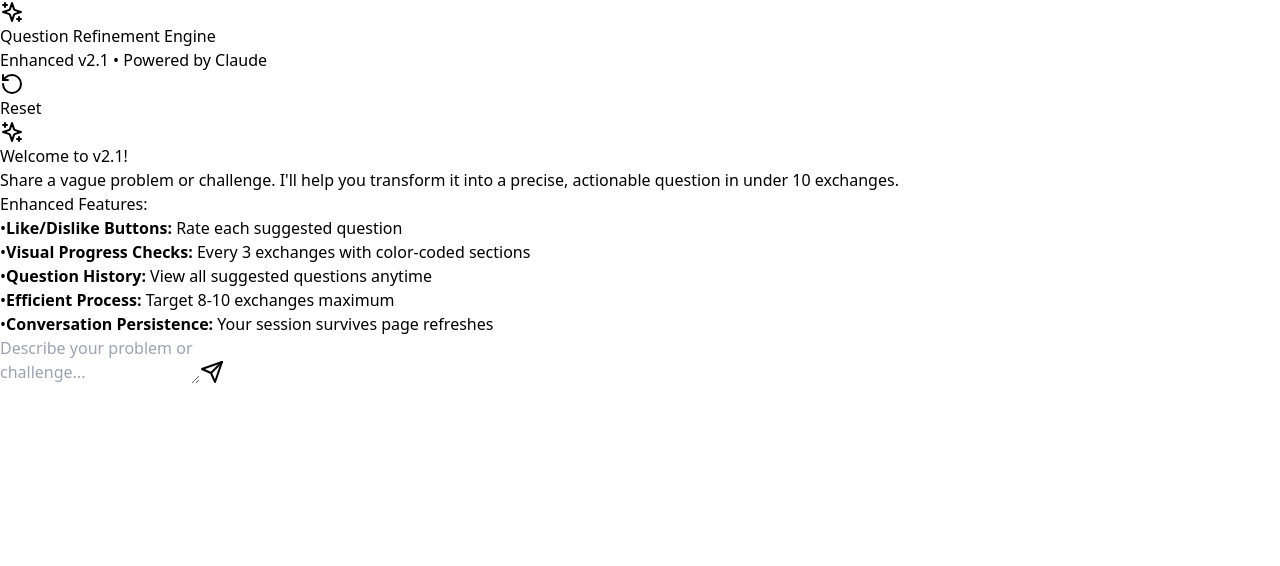
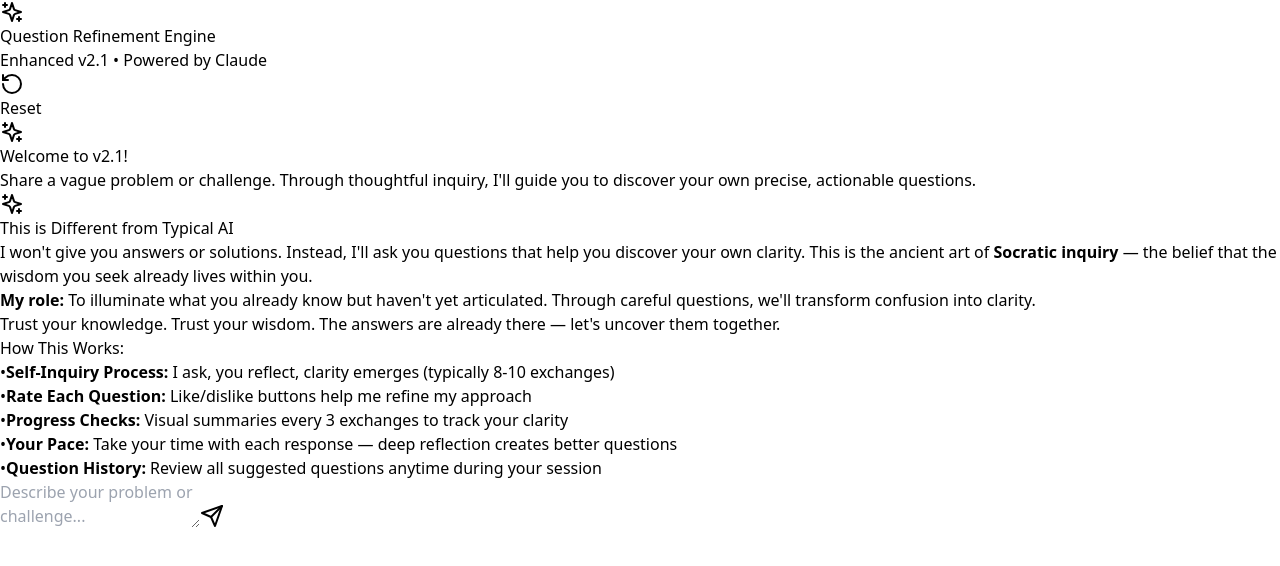
Before and after one commit to smily22/question-refinement-engine, a React (Vite) app: page / in a window 1280 px wide. Shown: the top 566 px of the page. Built offline with nearby package versions, Linux system fonts and the light colour scheme; the HTML template or start-up script is replaced by a standard one.

Commit message:
Update App.jsx
Updated welcome message with instructions

```diff
--- a/src/App.jsx
+++ b/src/App.jsx
@@ -237,7 +237,6 @@ Would you like to refine any of these further, or are you ready to work with the
 Begin applying this enhanced methodology to all problem statements you receive.`;
 
 export default function QuestionRefinementEngine() {
-  // REMOVED: apiKey and isApiKeySet state - no longer needed
   const [messages, setMessages] = useState(() => {
     const saved = sessionStorage.getItem('qre_messages');
     return saved ? JSON.parse(saved) : [];
@@ -259,25 +258,30 @@ export default function QuestionRefinementEngine() {
     }
   }, [messages]);
 
-  // REMOVED: useEffect for saving apiKey - no longer needed
-
-  // REMOVED: handleSetApiKey function - no longer needed
-
   const sendToGoogleSheets = async (data) => {
   const GOOGLE_SCRIPT_URL = 'https://script.google.com/macros/s/AKfycbxu5Htm334sLDSHbT-O0zCybIc1t0gckoobJ_0QL37S9Dd8EGZXVJNxwWPBRx3PF-4J/exec';
 
+  console.log('📤 Sending to Google Sheets:', data);
+
   try {
-    await fetch(GOOGLE_SCRIPT_URL, {
+    const response = await fetch(GOOGLE_SCRIPT_URL, {
       method: 'POST',
-      mode: 'no-cors',
       headers: {
         'Content-Type': 'application/json',
       },
-      body: JSON.stringify(data)
+      body: JSON.stringify(data),
+      redirect: 'follow'
     });
-    console.log('Feedback sent to Google Sheets');
+
+    if (!response.ok) {
+      console.error('❌ Google Sheets error:', response.status, response.statusText);
+      return;
+    }
+
+    const result = await response.text();
+    console.log('✅ Feedback sent to Google Sheets:', result);
   } catch (error) {
-    console.error('Error sending to Google Sheets:', error);
+    console.error('❌ Error sending to Google Sheets:', error.message);
   }
 };
 
@@ -352,7 +356,6 @@ export default function QuestionRefinementEngine() {
     const timeoutId = setTimeout(() => controller.abort(), 60000);
 
     try {
-      // CHANGED: Removed apiKey from request body - backend will use environment variable
       const response = await fetch('/api/chat', {
         method: 'POST',
         headers: {
@@ -441,7 +444,7 @@ export default function QuestionRefinementEngine() {
   const handleKeyPress = (e) => {
     if (e.key === 'Enter' && !e.shiftKey) {
       e.preventDefault();
-      handleSendMessage(); // CHANGED: Always send message, no API key check needed
+      handleSendMessage();
     }
   };
 
@@ -697,8 +700,6 @@ if (hasProgressCheck) {
   );
 };
 
-  // REMOVED: API key entry screen - no longer needed, app starts directly
-
   if (showFeedback) {
     return (
       <div className="min-h-screen bg-gradient-to-br from-indigo-50 via-white to-purple-50 flex items-center justify-center p-4">
@@ -895,30 +896,52 @@ if (hasProgressCheck) {
                 <Sparkles className="w-8 h-8 text-indigo-600" />
               </div>
               <h2 className="text-2xl font-bold text-gray-800 mb-2">Welcome to v2.1!</h2>
-              <p className="text-gray-600 max-w-md mx-auto mb-6">Share a vague problem or challenge. I'll help you transform it into a precise, actionable question in under 10 exchanges.</p>
+              <p className="text-gray-600 max-w-lg mx-auto mb-4 text-base leading-relaxed">
+                Share a vague problem or challenge. Through thoughtful inquiry, I'll guide you to discover your own precise, actionable questions.
+              </p>
+
+              <div className="max-w-2xl mx-auto bg-amber-50 rounded-xl border-2 border-amber-200 p-6 mb-6 text-left">
+                <div className="flex items-start gap-3 mb-3">
+                  <div className="bg-amber-100 p-2 rounded-full flex-shrink-0">
+                    <Sparkles className="w-5 h-5 text-amber-600" />
+                  </div>
+                  <div>
+                    <h3 className="font-semibold text-gray-800 mb-2 text-lg">This is Different from Typical AI</h3>
+                    <p className="text-gray-700 text-sm leading-relaxed mb-3">
+                      I won't give you answers or solutions. Instead, I'll ask you questions that help you discover your own clarity. This is the ancient art of <strong>Socratic inquiry</strong> — the belief that the wisdom you seek already lives within you.
+                    </p>
+                    <p className="text-gray-700 text-sm leading-relaxed mb-3">
+                      <strong>My role:</strong> To illuminate what you already know but haven't yet articulated. Through careful questions, we'll transform confusion into clarity.
+                    </p>
+                    <p className="text-amber-800 text-sm italic font-medium">
+                      Trust your knowledge. Trust your wisdom. The answers are already there — let's uncover them together.
+                    </p>
+                  </div>
+                </div>
+              </div>
 
               <div className="max-w-2xl mx-auto bg-white rounded-xl border border-indigo-100 p-6 text-left">
-                <h3 className="font-semibold text-gray-800 mb-3">Enhanced Features:</h3>
+                <h3 className="font-semibold text-gray-800 mb-3">How This Works:</h3>
                 <div className="space-y-2 text-sm text-gray-700">
                   <div className="flex items-start gap-2">
                     <span className="text-indigo-600 font-bold">•</span>
-                    <span><strong>Like/Dislike Buttons:</strong> Rate each suggested question</span>
+                    <span><strong>Self-Inquiry Process:</strong> I ask, you reflect, clarity emerges (typically 8-10 exchanges)</span>
                   </div>
                   <div className="flex items-start gap-2">
                     <span className="text-indigo-600 font-bold">•</span>
-                    <span><strong>Visual Progress Checks:</strong> Every 3 exchanges with color-coded sections</span>
+                    <span><strong>Rate Each Question:</strong> Like/dislike buttons help me refine my approach</span>
                   </div>
                   <div className="flex items-start gap-2">
                     <span className="text-indigo-600 font-bold">•</span>
-                    <span><strong>Question History:</strong> View all suggested questions anytime</span>
+                    <span><strong>Progress Checks:</strong> Visual summaries every 3 exchanges to track your clarity</span>
                   </div>
                   <div className="flex items-start gap-2">
                     <span className="text-indigo-600 font-bold">•</span>
-                    <span><strong>Efficient Process:</strong> Target 8-10 exchanges maximum</span>
+                    <span><strong>Your Pace:</strong> Take your time with each response — deep reflection creates better questions</span>
                   </div>
                   <div className="flex items-start gap-2">
                     <span className="text-indigo-600 font-bold">•</span>
-                    <span><strong>Conversation Persistence:</strong> Your session survives page refreshes</span>
+                    <span><strong>Question History:</strong> Review all suggested questions anytime during your session</span>
                   </div>
                 </div>
               </div>
```
